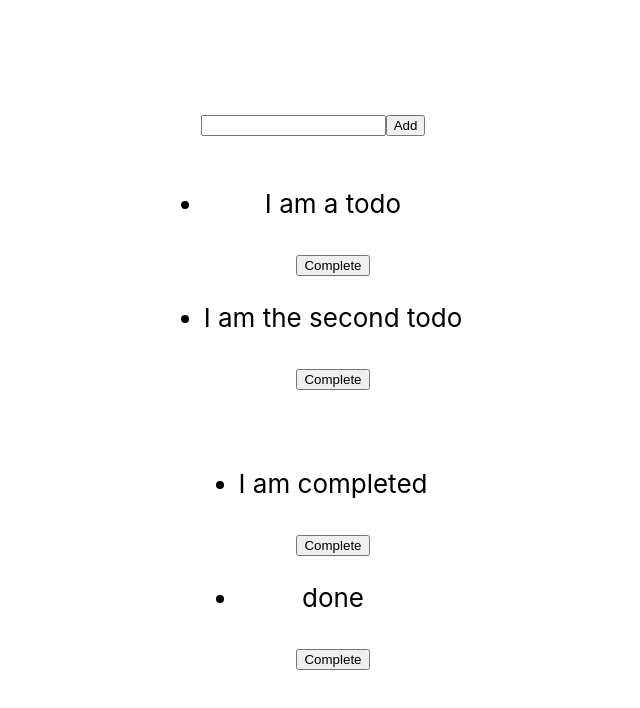
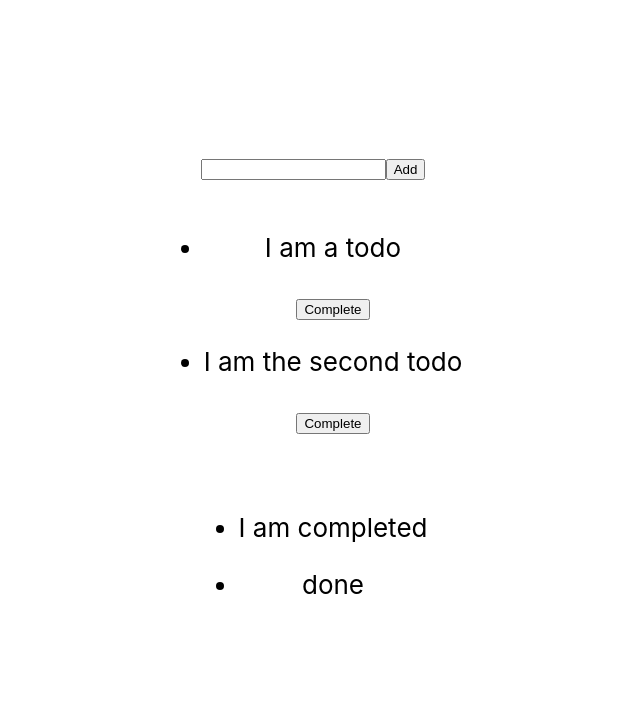
Before and after one commit to felloBonello/react-example-app, a React (Create React App) app: page / in a window 1280 px wide. Shown: the top 708 px of the page, without its empty margins (327-967 px from the left). Built offline with nearby package versions, Linux system fonts and the light colour scheme.

Commit message:
add complete button

```diff
--- a/src/app/components/List.js
+++ b/src/app/components/List.js
@@ -6,15 +6,18 @@ export default class List extends React.Component {
     items: PropTypes.array,
     ariaLabel: PropTypes.string,
     completeTodoCallback: PropTypes.func,
+    hasCompleteButton: PropTypes.bool,
   };
 
   static defaultProps = {
     items: [],
     completeTodoCallback: () => {},
+    hasCompleteButton: false,
   };
 
   render() {
-    const { items, ariaLabel, completeTodoCallback } = this.props;
+    const { items, ariaLabel, completeTodoCallback, hasCompleteButton } =
+      this.props;
 
     return (
       <ul aria-label={ariaLabel}>
@@ -23,12 +26,14 @@ export default class List extends React.Component {
             <p aria-label="text" role="article">
               {item.text}
             </p>
+            {hasCompleteButton && (
               <button
                 aria-label={`complete-${item.id}`}
                 onClick={() => completeTodoCallback(item.id)}
               >
                 Complete
               </button>
+            )}
           </li>
         ))}
       </ul>
--- a/src/app/components/TodoList.js
+++ b/src/app/components/TodoList.js
@@ -53,6 +53,7 @@ export default class TodoList extends React.Component {
           items={list}
           ariaLabel="todo"
           completeTodoCallback={completeTodoCallback}
+          hasCompleteButton={true}
         />
         <List items={completedList} ariaLabel="complete" />
       </>
```
Also changed, not shown: 1 other file (tests, documents, lock files or other folders). Lines whose indentation alone changed are shown as unchanged.
